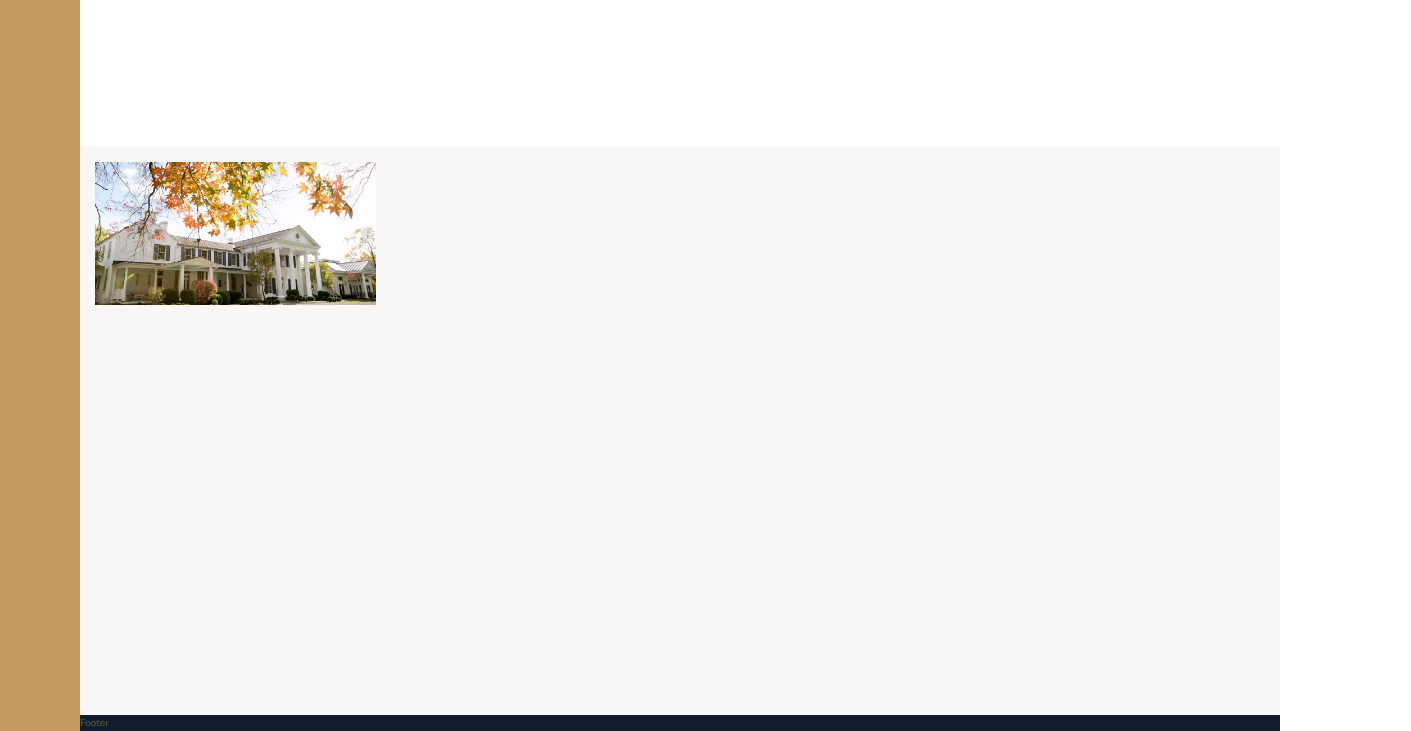
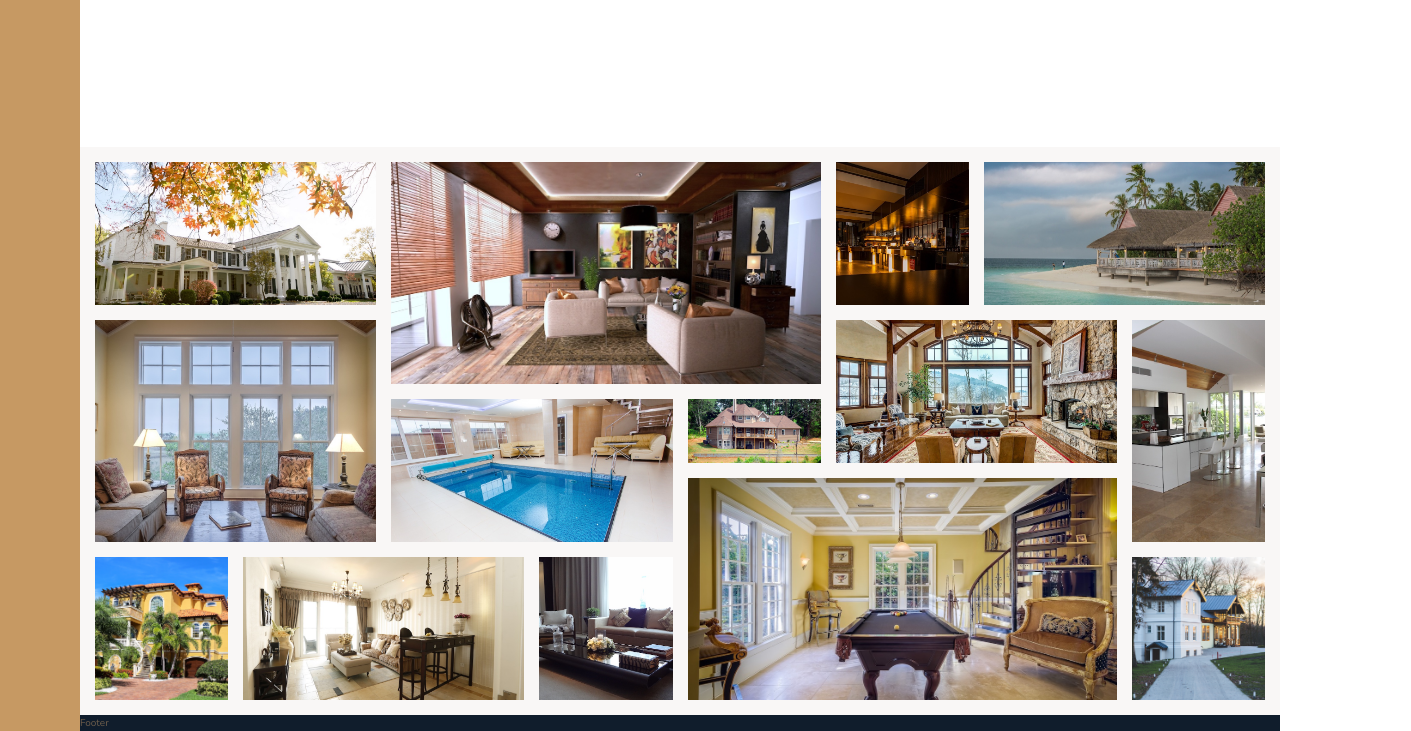
Before and after one commit to David-mwendwa/nexter-project-frontend, a website: page index.html in a window 1280 px wide. Shown: the part 2925-3656 px from the top of the page, 1411 px wide, since content can reach past the window. Drawn offline with nearby package versions, Linux system fonts and the light colour scheme.

Commit message:
style: style image gallery items

```diff
--- a/index.html
+++ b/index.html
@@ -306,11 +306,72 @@
       </div>
     </section>
 
+    <!-- emmet -->
+    (figure.gallery__item.gallery__item--$>img.gallery__img[src="img/gal-$.jpeg"][alt="Gallery
+    image $"])*14 -->
     <section class="gallery">
       <figure class="gallery__item gallery__item--1">
-        <img src="img/gal-1.jpeg" alt="gallery image 1" class="gallery__img">
+        <img src="img/gal-1.jpeg" alt="Gallery image 1" class="gallery__img" />
       </figure>
-
+      <figure class="gallery__item gallery__item--2">
+        <img src="img/gal-2.jpeg" alt="Gallery image 2" class="gallery__img" />
+      </figure>
+      <figure class="gallery__item gallery__item--3">
+        <img src="img/gal-3.jpeg" alt="Gallery image 3" class="gallery__img" />
+      </figure>
+      <figure class="gallery__item gallery__item--4">
+        <img src="img/gal-4.jpeg" alt="Gallery image 4" class="gallery__img" />
+      </figure>
+      <figure class="gallery__item gallery__item--5">
+        <img src="img/gal-5.jpeg" alt="Gallery image 5" class="gallery__img" />
+      </figure>
+      <figure class="gallery__item gallery__item--6">
+        <img src="img/gal-6.jpeg" alt="Gallery image 6" class="gallery__img" />
+      </figure>
+      <figure class="gallery__item gallery__item--7">
+        <img src="img/gal-7.jpeg" alt="Gallery image 7" class="gallery__img" />
+      </figure>
+      <figure class="gallery__item gallery__item--8">
+        <img src="img/gal-8.jpeg" alt="Gallery image 8" class="gallery__img" />
+      </figure>
+      <figure class="gallery__item gallery__item--9">
+        <img src="img/gal-9.jpeg" alt="Gallery image 9" class="gallery__img" />
+      </figure>
+      <figure class="gallery__item gallery__item--10">
+        <img
+          src="img/gal-10.jpeg"
+          alt="Gallery image 10"
+          class="gallery__img"
+        />
+      </figure>
+      <figure class="gallery__item gallery__item--11">
+        <img
+          src="img/gal-11.jpeg"
+          alt="Gallery image 11"
+          class="gallery__img"
+        />
+      </figure>
+      <figure class="gallery__item gallery__item--12">
+        <img
+          src="img/gal-12.jpeg"
+          alt="Gallery image 12"
+          class="gallery__img"
+        />
+      </figure>
+      <figure class="gallery__item gallery__item--13">
+        <img
+          src="img/gal-13.jpeg"
+          alt="Gallery image 13"
+          class="gallery__img"
+        />
+      </figure>
+      <figure class="gallery__item gallery__item--14">
+        <img
+          src="img/gal-14.jpeg"
+          alt="Gallery image 14"
+          class="gallery__img"
+        />
+      </figure>
     </section>
 
     <footer class="footer">Footer</footer>
--- a/sass/_gallery.scss
+++ b/sass/_gallery.scss
@@ -13,6 +13,72 @@
       grid-row: 1 / span 2;
       grid-column: 1 / span 2;
     }
+
+    &--2 {
+      grid-row: 1 / span 3;
+      grid-column: 3 / span 3;
+    }
+
+    &--3 {
+      grid-row: 1 / span 2;
+      grid-column: 6 / span 1;
+    }
+
+    &--4 {
+      grid-row: 1 / span 2;
+      grid-column: 7 / span 2;
+    }
+
+     &--5 {
+      grid-row: 3 / span 3;
+      grid-column: 1 / span 2;
+    }
+
+     &--6 {
+      grid-row: 4 / span 2;
+      grid-column: 3 / span 2;
+    }
+
+     &--7 {
+      grid-row: 4 / span 1;
+      grid-column: 5 / span 1;
+    }
+
+    &--8 {
+      grid-row: 3 / span 2;
+      grid-column: 6 / span 2;
+    }
+
+    &--9 {
+      grid-row: 3 / span 3;
+      grid-column: 8 / span 1
+    }
+
+    &--10 {
+      grid-row: 6 / span 2;
+      grid-column: 1 / span 1;
+    }
+
+    &--11 {
+      grid-row: 6 / span 2;
+      grid-column: 2 / span 2;
+    }
+
+    &--12 {
+      grid-row: 6 / span 2;
+      grid-column: 4 / span 1;
+    }
+
+    &--13 {
+      grid-row: 5 / span 3;
+      grid-column: 5 / span 3;
+    }
+
+    &--14 {
+      grid-row: 6 / span 2;
+      grid-column: 8 / span 1;
+    }
+
   }
 
   &__img {
```
Also changed, not shown: css/style.css.
